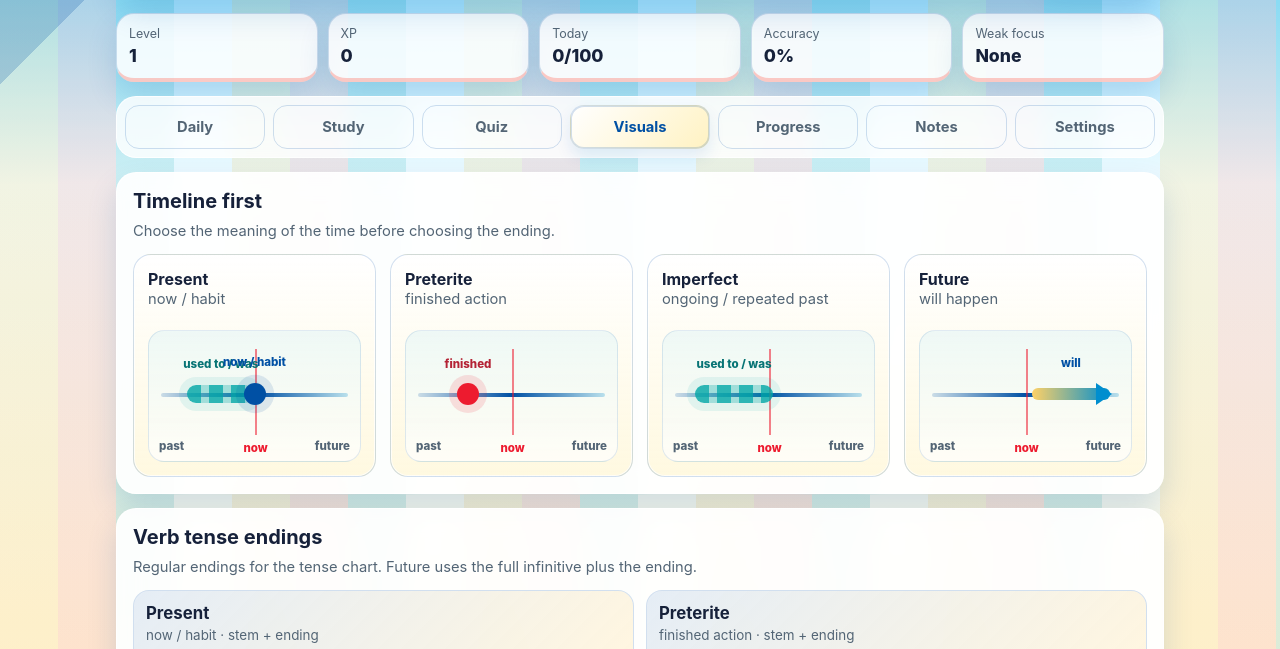
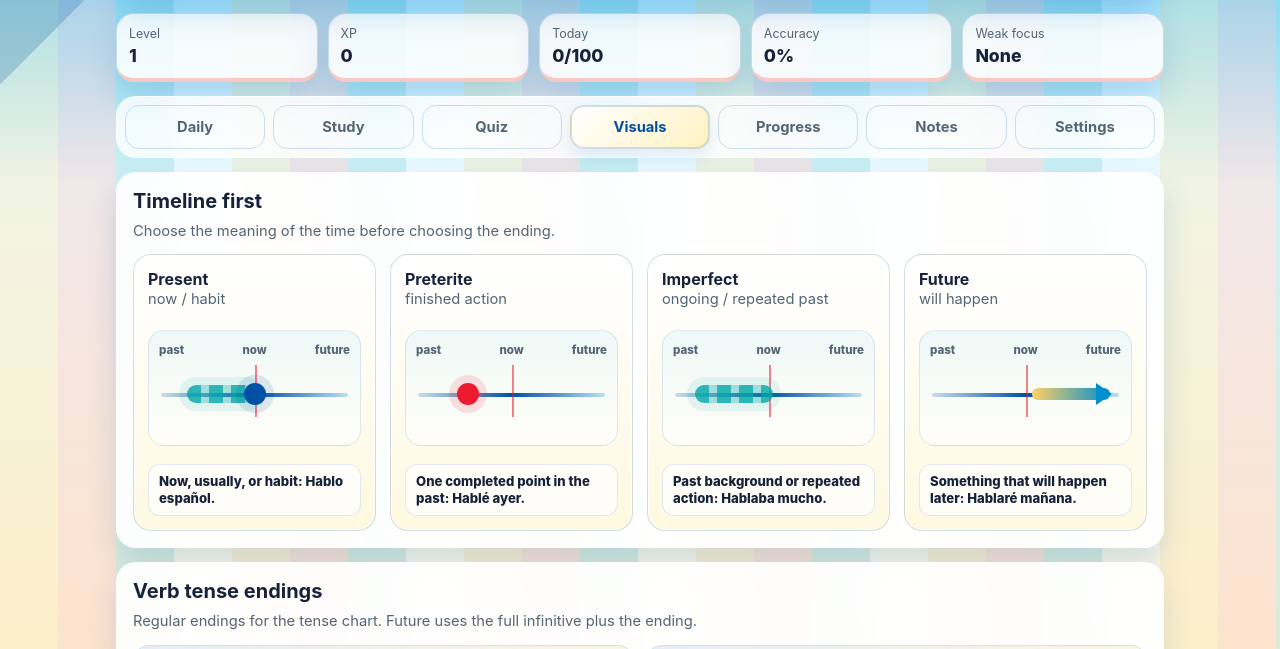
Before and after one commit to mzinnvo-code/boricua-flashcards, a plain HTML site: page 404.html in a window 1280 px wide. Both pictures are taken after a click on the button "Visuals". Shown: the part 103-752 px from the top of the page. Drawn offline with Linux system fonts and the light colour scheme.

Commit message:
Fix timeline labels and progress meters

```diff
--- a/404.html
+++ b/404.html
@@ -76,16 +76,16 @@
     .meter{height:12px;overflow:hidden;border:1px solid var(--line);border-radius:999px;background:rgba(0,80,164,.08)}.meter span{display:block;width:0;height:100%;background:linear-gradient(90deg,var(--blue),var(--sea),var(--yellow),var(--red));transition:width .25s ease}
     .task{display:grid;grid-template-columns:auto 1fr auto;gap:10px;align-items:center;margin-top:10px;padding:12px;border:1px solid var(--line);border-radius:16px;background:rgba(255,255,255,.72)}.check{width:30px;height:30px;border:2px solid var(--blue);border-radius:50%;display:grid;place-items:center;font-weight:900;color:var(--blue)}.check.done{background:rgba(16,132,92,.14);border-color:var(--good);color:var(--good)}
     label{display:block;margin-bottom:6px;color:var(--blue);font-size:.88rem;font-weight:850}select{width:100%;min-height:44px;border:1px solid var(--line);border-radius:999px;padding:10px 13px;font:inherit;font-weight:750;color:var(--ink);background:linear-gradient(135deg,#fff,#fff7d7)}.select-row{display:grid;grid-template-columns:1fr 1fr;gap:10px;margin-bottom:12px}.builder-grid{display:grid;grid-template-columns:repeat(4,1fr);gap:10px}.equation{display:flex;gap:8px;align-items:center;flex-wrap:wrap;margin-top:12px;font-size:clamp(1.35rem,5vw,2.25rem);font-weight:900}.piece{padding:8px 11px;border:1px solid var(--line);border-radius:14px;background:#fff}.choice-grid{display:grid;grid-template-columns:1fr 1fr;gap:10px}.choice,.quiz-choice{display:block;width:100%;min-height:48px;padding:13px;text-align:left;border:1px solid var(--line);border-radius:16px;background:rgba(255,255,255,.78);box-shadow:none}.choice.correct,.quiz-choice.correct{background:rgba(16,132,92,.13);border-color:rgba(16,132,92,.35)}.choice.wrong,.quiz-choice.wrong{background:rgba(180,35,53,.11);border-color:rgba(180,35,53,.35)}
-    .visual-card{min-height:210px;display:flex;flex-direction:column;justify-content:space-between;gap:10px;padding:14px;text-align:left;border:1px solid var(--line);border-radius:18px;background:linear-gradient(180deg,#fff,rgba(255,248,220,.88));box-shadow:inset 0 0 0 1px rgba(255,255,255,.7)}
-    .tense-timeline{position:relative;min-height:132px;margin-top:10px;padding:16px 10px 28px;border:1px solid rgba(0,80,164,.12);border-radius:16px;background:linear-gradient(180deg,rgba(174,233,255,.2),rgba(255,255,255,.72))}
+    .visual-card{min-height:228px;display:flex;flex-direction:column;justify-content:space-between;gap:10px;padding:14px;text-align:left;border:1px solid var(--line);border-radius:18px;background:linear-gradient(180deg,#fff,rgba(255,248,220,.88));box-shadow:inset 0 0 0 1px rgba(255,255,255,.7)}
+    .tense-timeline{position:relative;min-height:116px;margin-top:10px;padding:12px 10px 24px;border:1px solid rgba(0,80,164,.12);border-radius:16px;background:linear-gradient(180deg,rgba(174,233,255,.2),rgba(255,255,255,.72))}
+    .timeline-scale{display:grid;grid-template-columns:1fr 1fr 1fr;gap:4px;color:var(--muted);font-size:.72rem;font-weight:850;text-align:center}.timeline-scale span:first-child{text-align:left}.timeline-scale span:last-child{text-align:right}
     .tense-axis{position:absolute;left:12px;right:12px;top:62px;height:4px;border-radius:999px;background:linear-gradient(90deg,rgba(0,80,164,.18),var(--blue),rgba(0,142,207,.25))}
-    .tense-now{position:absolute;top:18px;bottom:26px;left:50%;width:2px;background:rgba(237,27,47,.55)}
-    .tense-now:after{content:"now";position:absolute;left:50%;bottom:-20px;transform:translateX(-50%);font-size:.72rem;font-weight:850;color:var(--red)}
-    .timeline-label{position:absolute;bottom:8px;font-size:.72rem;font-weight:850;color:var(--muted)}.timeline-label.past{left:10px}.timeline-label.future{right:10px}
-    .tense-mark{position:absolute;z-index:2}.tense-dot{left:24%;top:52px;width:22px;height:22px;border-radius:50%;background:var(--red);box-shadow:0 0 0 8px rgba(237,27,47,.13);animation:pop .85s ease both}.tense-dot:after{content:"finished";position:absolute;left:50%;top:-26px;transform:translateX(-50%);font-size:.72rem;font-weight:850;color:var(--bad);white-space:nowrap}
-    .tense-band{left:15%;right:48%;top:54px;height:18px;border-radius:999px;background:repeating-linear-gradient(90deg,rgba(0,166,166,.82) 0 14px,rgba(0,166,166,.35) 14px 22px);box-shadow:0 0 0 8px rgba(0,166,166,.09);animation:stretch .9s ease both}.tense-band:after{content:"used to / was";position:absolute;left:50%;top:-28px;transform:translateX(-50%);font-size:.72rem;font-weight:850;color:#087475;white-space:nowrap}
-    .tense-pulse{left:50%;top:52px;width:22px;height:22px;border-radius:50%;background:var(--blue);transform:translateX(-50%);box-shadow:0 0 0 8px rgba(0,80,164,.12);animation:pulse 1.45s ease-in-out infinite}.tense-pulse:after{content:"now / habit";position:absolute;left:50%;top:-28px;transform:translateX(-50%);font-size:.72rem;font-weight:850;color:var(--blue);white-space:nowrap}
-    .tense-arrow{left:53%;right:10%;top:57px;height:12px;border-radius:999px;background:linear-gradient(90deg,var(--yellow),var(--sea));animation:slide .9s ease both}.tense-arrow:after{content:"";position:absolute;right:-2px;top:50%;width:0;height:0;transform:translateY(-50%);border-top:11px solid transparent;border-bottom:11px solid transparent;border-left:16px solid var(--sea)}.tense-arrow:before{content:"will";position:absolute;left:50%;top:-32px;transform:translateX(-50%);font-size:.72rem;font-weight:850;color:var(--blue);white-space:nowrap}
+    .tense-now{position:absolute;top:34px;bottom:28px;left:50%;width:2px;background:rgba(237,27,47,.55)}
+    .tense-mark{position:absolute;z-index:2}.tense-dot{left:24%;top:52px;width:22px;height:22px;border-radius:50%;background:var(--red);box-shadow:0 0 0 8px rgba(237,27,47,.13);animation:pop .85s ease both}
+    .tense-band{left:15%;right:48%;top:54px;height:18px;border-radius:999px;background:repeating-linear-gradient(90deg,rgba(0,166,166,.82) 0 14px,rgba(0,166,166,.35) 14px 22px);box-shadow:0 0 0 8px rgba(0,166,166,.09);animation:stretch .9s ease both}
+    .tense-pulse{left:50%;top:52px;width:22px;height:22px;border-radius:50%;background:var(--blue);transform:translateX(-50%);box-shadow:0 0 0 8px rgba(0,80,164,.12);animation:pulse 1.45s ease-in-out infinite}
+    .tense-arrow{left:53%;right:10%;top:57px;height:12px;border-radius:999px;background:linear-gradient(90deg,var(--yellow),var(--sea));animation:slide .9s ease both}.tense-arrow:after{content:"";position:absolute;right:-2px;top:50%;width:0;height:0;transform:translateY(-50%);border-top:11px solid transparent;border-bottom:11px solid transparent;border-left:16px solid var(--sea)}
+    .timeline-caption{min-height:48px;margin-top:8px;padding:8px 10px;border:1px solid rgba(0,80,164,.12);border-radius:12px;background:rgba(255,255,255,.72);color:var(--ink);font-size:.82rem;line-height:1.3;font-weight:760}
     .ending-chart{display:grid;grid-template-columns:repeat(2,minmax(0,1fr));gap:12px;margin-top:12px}.ending-card{overflow:hidden;border:1px solid var(--line);border-radius:16px;background:rgba(255,255,255,.76)}.ending-card-header{padding:12px 12px 8px;border-bottom:1px solid var(--line);background:linear-gradient(135deg,rgba(0,80,164,.1),rgba(255,209,102,.2))}.ending-card h3{margin:0}.ending-note{margin-top:4px;color:var(--muted);font-size:.84rem}.ending-card table{font-size:.86rem}.ending-card th,.ending-card td{white-space:nowrap}.ending-ending{font-weight:900;color:var(--blue)}
     @keyframes pop{0%{transform:scale(.7);opacity:.2}100%{transform:scale(1);opacity:1}}@keyframes stretch{0%{transform:scaleX(.2);transform-origin:left;opacity:.25}100%{transform:scaleX(1);transform-origin:left;opacity:1}}@keyframes slide{0%{transform:translateX(-18px);opacity:.25}100%{transform:translateX(0);opacity:1}}@keyframes pulse{0%,100%{box-shadow:0 0 0 8px rgba(0,80,164,.12)}50%{box-shadow:0 0 0 14px rgba(0,80,164,.05)}}
     table{width:100%;border-collapse:collapse;font-size:.92rem}th,td{padding:8px 7px;border-bottom:1px solid var(--line);text-align:left;vertical-align:top}th{color:var(--muted)}.table-wrap{overflow-x:auto}.note-list{display:grid;gap:8px;margin:0;padding-left:18px}.activity-list{display:grid;gap:10px;margin-top:12px}.activity-item{padding:11px;border:1px solid rgba(0,80,164,.13);border-radius:14px;background:rgba(255,255,255,.68)}details.answer-key{margin-top:12px;padding:10px 12px;border:1px solid rgba(0,80,164,.14);border-radius:14px;background:rgba(255,209,102,.18)}details.answer-key summary{cursor:pointer;color:var(--blue);font-weight:850}
@@ -883,15 +883,15 @@
     function renderDaily(){const date=todayKey();if(!state.dailyTasks[date])state.dailyTasks[date]={};const tasks=[{key:"study",label:"Study 5 due or weak cards",xp:15,tab:"study"},{key:"quiz",label:"Answer a focused quiz",xp:20,tab:"quiz"},{key:"visual",label:"Use one visual grammar trainer",xp:15,tab:"visuals"},{key:"sentence",label:"Say one Puerto Rico sentence out loud",xp:10,tab:"daily"}];$("dailyTasks").innerHTML=tasks.map(function(t){const done=!!state.dailyTasks[date][t.key];return '<div class="task"><div class="check '+(done?'done':'')+'">'+(done?'✓':'')+'</div><div><strong>'+safe(t.label)+'</strong><div class="small muted">'+t.xp+' XP</div></div><button type="button" data-task="'+t.key+'" data-tabtarget="'+t.tab+'">'+(done?'Done':'Mark done')+'</button></div>';}).join("");$("dailyTasks").querySelectorAll("[data-task]").forEach(function(btn){btn.addEventListener("click",function(){const key=btn.dataset.task;if(!state.dailyTasks[date][key]){state.dailyTasks[date][key]=true;earnXp(tasks.find(function(t){return t.key===key;}).xp);saveState();}if(btn.dataset.tabtarget&&btn.dataset.tabtarget!=="daily")switchTab(btn.dataset.tabtarget);renderDaily();updateUI();});});const weak=topWeakFocus()[0];$("dailyRecommendation").innerHTML=weak?'Your current weak focus is <strong>'+safe(focusLabel[weak[0]]||weak[0])+'</strong>. Try the Visuals tab or quiz that section next.':'Start with Study, then take a short Quiz. Misses will turn into focused recommendations.';}
     function randomWarmup(){const verb=builderVerbs[Math.floor(Math.random()*builderVerbs.length)];const tenseKey=Object.keys(endings)[Math.floor(Math.random()*4)];const subj=subjects[Math.floor(Math.random()*subjects.length)];const context=contexts[Math.floor(Math.random()*contexts.length)];const built=conjugate(verb,tenseKey,subj.key);$("warmupPrompt").textContent="Say: "+subj.text+" "+built.form+" "+context+".";$("warmupHint").textContent=endings[tenseKey].name+": "+endings[tenseKey].cue+". Build it as "+built.base+" + "+built.ending+".";}
     function conjugate(verb,tenseKey,subjectKey){const tense=endings[tenseKey];const i=subjects.findIndex(function(s){return s.key===subjectKey;});const base=tenseKey==="future"?verb.inf:verb.stem;const ending=tense[verb.type][i];return {base:base,ending:ending,form:base+ending};}
-    function visualMarkup(type){const mark=type==="dot"?'<div class="tense-mark tense-dot"></div>':type==="line"?'<div class="tense-mark tense-band"></div>':type==="arrow"?'<div class="tense-mark tense-arrow"></div>':'<div class="tense-mark tense-band" style="left:18%;right:50%;opacity:.45"></div><div class="tense-mark tense-pulse"></div>';return '<div class="tense-timeline" aria-hidden="true"><div class="tense-axis"></div><div class="tense-now"></div><span class="timeline-label past">past</span><span class="timeline-label future">future</span>'+mark+'</div>';}
+    function visualMarkup(type,caption){const mark=type==="dot"?'<div class="tense-mark tense-dot"></div>':type==="line"?'<div class="tense-mark tense-band"></div>':type==="arrow"?'<div class="tense-mark tense-arrow"></div>':'<div class="tense-mark tense-band" style="left:18%;right:50%;opacity:.45"></div><div class="tense-mark tense-pulse"></div>';return '<div class="tense-timeline" aria-hidden="true"><div class="timeline-scale"><span>past</span><span>now</span><span>future</span></div><div class="tense-axis"></div><div class="tense-now"></div>'+mark+'</div><div class="timeline-caption">'+safe(caption)+'</div>';}
     function endingDisplay(tenseKey,ending){return tenseKey==="future"?"+"+ending:ending;}
     function renderEndingChart(){const keys=Object.keys(endings);$("endingChart").innerHTML=keys.map(function(k){const t=endings[k];return '<div class="ending-card"><div class="ending-card-header"><h3>'+safe(t.name)+'</h3><div class="ending-note">'+safe(t.cue)+(k==="future"?" · infinitive + ending":" · stem + ending")+'</div></div><div class="table-wrap"><table><thead><tr><th>Subject</th><th>-ar</th><th>-er</th><th>-ir</th></tr></thead><tbody>'+subjects.map(function(s,i){return '<tr><td>'+safe(s.label)+'</td><td><span class="ending-ending">'+safe(endingDisplay(k,t.ar[i]))+'</span></td><td><span class="ending-ending">'+safe(endingDisplay(k,t.er[i]))+'</span></td><td><span class="ending-ending">'+safe(endingDisplay(k,t.ir[i]))+'</span></td></tr>';}).join("")+'</tbody></table></div></div>';}).join("");}
-    function renderVisuals(){const keys=Object.keys(endings);$("timelineCards").innerHTML=keys.map(function(k){const t=endings[k];return '<div class="visual-card"><div><strong>'+safe(t.name)+'</strong><div class="small muted">'+safe(t.cue)+'</div></div>'+visualMarkup(t.visual)+'</div>';}).join("");renderEndingChart();$("builderVerb").innerHTML=builderVerbs.map(function(v){return '<option value="'+v.inf+'">'+v.inf+'</option>';}).join("");$("builderTense").innerHTML=keys.map(function(k){return '<option value="'+k+'">'+endings[k].name+'</option>';}).join("");$("builderSubject").innerHTML=subjects.map(function(s){return '<option value="'+s.key+'">'+s.label+'</option>';}).join("");$("builderContext").innerHTML=contexts.map(function(c,i){return '<option value="'+i+'">'+c+'</option>';}).join("");["builderVerb","builderTense","builderSubject","builderContext"].forEach(function(id){$(id).addEventListener("change",renderBuilder);});renderBuilder();renderPiDrill();renderSerIrDrill();renderClassPhrases();}
+    function renderVisuals(){const keys=Object.keys(endings);const captions={present:"Now, usually, or habit: Hablo español.",preterite:"One completed point in the past: Hablé ayer.",imperfect:"Past background or repeated action: Hablaba mucho.",future:"Something that will happen later: Hablaré mañana."};$("timelineCards").innerHTML=keys.map(function(k){const t=endings[k];return '<div class="visual-card"><div><strong>'+safe(t.name)+'</strong><div class="small muted">'+safe(t.cue)+'</div></div>'+visualMarkup(t.visual,captions[k])+'</div>';}).join("");renderEndingChart();$("builderVerb").innerHTML=builderVerbs.map(function(v){return '<option value="'+v.inf+'">'+v.inf+'</option>';}).join("");$("builderTense").innerHTML=keys.map(function(k){return '<option value="'+k+'">'+endings[k].name+'</option>';}).join("");$("builderSubject").innerHTML=subjects.map(function(s){return '<option value="'+s.key+'">'+s.label+'</option>';}).join("");$("builderContext").innerHTML=contexts.map(function(c,i){return '<option value="'+i+'">'+c+'</option>';}).join("");["builderVerb","builderTense","builderSubject","builderContext"].forEach(function(id){$(id).addEventListener("change",renderBuilder);});renderBuilder();renderPiDrill();renderSerIrDrill();renderClassPhrases();}
     function renderBuilder(){const verb=builderVerbs.find(function(v){return v.inf===$("builderVerb").value;})||builderVerbs[0];const tenseKey=$("builderTense").value||"present";const subj=subjects.find(function(s){return s.key===$("builderSubject").value;})||subjects[0];const built=conjugate(verb,tenseKey,subj.key);const context=contexts[Number($("builderContext").value)||0];const buildLabel=tenseKey==="future"?"infinitive":"stem";$("builderEquation").innerHTML='<span class="piece">'+safe(built.base)+'</span><span class="muted">+</span><span class="piece">'+safe(built.ending)+'</span><span class="muted">=</span><span class="answer">'+safe(built.form)+'</span>';$("builderExample").innerHTML='<strong>'+safe(subj.text+" "+built.form+" "+context+".")+'</strong><br><span class="muted">'+safe(endings[tenseKey].name+": "+endings[tenseKey].cue+". Build with the "+buildLabel+".")+'</span>';}
     function renderPiDrill(){const q=piDrills[piIndex%piDrills.length];$("piPrompt").textContent=q.es;$("piChoices").innerHTML=q.options.map(function(o){return '<button type="button" class="choice" data-pi="'+safe(o)+'">'+safe(o)+'</button>';}).join("");$("piFeedback").textContent="Pick the better form.";$("piChoices").querySelectorAll("[data-pi]").forEach(function(btn){btn.addEventListener("click",function(){const ok=btn.dataset.pi===q.answer;btn.classList.add(ok?"correct":"wrong");$("piFeedback").innerHTML='<strong>'+(ok?'Correct.':'Not quite.')+'</strong> '+safe(q.note);if(ok){earnXp(5);saveState();}else{recordWeakFocus(q);saveState();}updateUI();setTimeout(function(){piIndex++;renderPiDrill();},1100);});});}
     function renderSerIrDrill(){const q=serIrDrills[serIrIndex%serIrDrills.length];$("serIrPrompt").textContent=q.es;$("serIrChoices").innerHTML=q.options.map(function(o){return '<button type="button" class="choice" data-si="'+safe(o)+'">'+safe(o.toUpperCase())+'</button>';}).join("");$("serIrFeedback").textContent="Movement = ir. Description, identity, or event = ser.";$("serIrChoices").querySelectorAll("[data-si]").forEach(function(btn){btn.addEventListener("click",function(){const ok=btn.dataset.si===q.answer;btn.classList.add(ok?"correct":"wrong");$("serIrFeedback").innerHTML='<strong>'+(ok?'Correct.':'Not quite.')+'</strong> '+safe(q.note);if(ok){earnXp(5);saveState();}else{recordWeakFocus(q);saveState();}updateUI();setTimeout(function(){serIrIndex++;renderSerIrDrill();},1100);});});}
     function renderClassPhrases(){const phrases=DECK.filter(function(c){return c.category==="class_notes";}).slice(-18);$("classPhraseCards").innerHTML=phrases.map(function(c){return '<div class="choice"><strong>'+safe(c.es)+'</strong><div class="small muted">'+safe(c.en)+'</div><div class="example">'+safe(c.exampleEs)+'</div></div>';}).join("");$("classTranslationPrompts").innerHTML=phrases.slice(0,8).map(function(c){return '<div class="activity-item"><strong>'+safe(c.en)+'</strong><br><span class="muted">Answer: '+safe(c.es)+'</span></div>';}).join("");}
-    function updateMeters(){const today=getTodayXp();const pct=Math.min(100,Math.round(today/XP_GOAL*100));$("goalMeter").style.width=pct+"%";$("goalText").textContent=today+" / "+XP_GOAL+" XP today";$("progressGoalMeter").style.width=pct+"%";$("todayGoalPct").textContent=today+" / "+XP_GOAL+" XP today ("+pct+"%)";const deck=getDeck();const cats=["verb","common","puerto_rico","class_notes","grammar"];const rows=[{label:"All cards",cards:deck}].concat(cats.map(function(cat){return {label:categoryLabel[cat],cards:deck.filter(function(c){return c.category===cat;})};}));$("progressMeters").innerHTML=rows.map(function(row){const mastered=row.cards.filter(function(c){return state.progress[c.id].box>=4;}).length;const rowPct=row.cards.length?Math.round(mastered/row.cards.length*100):0;return '<div class="activity-item"><div class="row" style="justify-content:space-between"><strong>'+safe(row.label)+'</strong><span class="small muted">'+mastered+' / '+row.cards.length+'</span></div><div class="meter" style="margin-top:8px"><span style="width:'+rowPct+'%"></span></div></div>';}).join("");}
+    function updateMeters(){const today=getTodayXp();const pct=Math.min(100,Math.round(today/XP_GOAL*100));$("goalMeter").style.width=pct+"%";$("goalText").textContent=today+" / "+XP_GOAL+" XP today";$("progressGoalMeter").style.width=pct+"%";$("todayGoalPct").textContent=today+" / "+XP_GOAL+" XP today ("+pct+"%)";const deck=getDeck();const cats=["verb","common","puerto_rico","class_notes","grammar"];const rows=[{label:"All cards",cards:deck}].concat(cats.map(function(cat){return {label:categoryLabel[cat],cards:deck.filter(function(c){return c.category===cat;})};}));$("progressMeters").innerHTML=rows.map(function(row){const mastered=row.cards.filter(function(c){return state.progress[c.id].box>=4;}).length;const progressPoints=row.cards.reduce(function(sum,c){const p=state.progress[c.id]||{box:1};return sum+Math.max(0,Math.min(4,(p.box||1)-1));},0);const rowPct=row.cards.length?Math.round(progressPoints/(row.cards.length*4)*100):0;return '<div class="activity-item"><div class="row" style="justify-content:space-between"><strong>'+safe(row.label)+'</strong><span class="small muted">'+rowPct+'% · '+mastered+' mastered</span></div><div class="meter" style="margin-top:8px"><span style="width:'+rowPct+'%"></span></div></div>';}).join("");}
     function badgeList(){const deck=getDeck();const mastered=deck.filter(function(c){return state.progress[c.id].box>=4;}).length;const badges=[];if(state.xp>=50)badges.push("First 50 XP");if(state.xp>=250)badges.push("On a roll");if(state.bestStreak>=7)badges.push("7-card streak");if(mastered>=10)badges.push("10 mastered");if(mastered>=30)badges.push("30 mastered");if(accuracy()>=85&&state.quizAnswered>=10)badges.push("Sharp recall");return badges;}
     function renderProgress(){updateMeters();const weak=topWeakFocus();$("weakFocusList").innerHTML=weak.length?weak.slice(0,6).map(function(item){return '<div class="activity-item"><strong>'+safe(focusLabel[item[0]]||item[0])+'</strong><div class="small muted">'+item[1]+' misses. Practice this in Quiz or Visuals.</div></div>';}).join(""):'<div class="activity-item small muted">No misses yet. Great start.</div>';const badges=badgeList();$("badges").innerHTML=badges.length?badges.map(function(b){return '<span class="badge">'+safe(b)+'</span>';}).join(""):'<span class="small muted">No badges yet. Start with a few study rounds or a quiz.</span>';$("statsList").innerHTML='<div class="activity-item"><strong>Cards due now</strong><div class="small muted">'+getDeck().filter(dueNow).length+'</div></div><div class="activity-item"><strong>Reviewed</strong><div class="small muted">'+state.reviewed+'</div></div><div class="activity-item"><strong>Best streak</strong><div class="small muted">'+state.bestStreak+'</div></div>';}
     function updateUI(){const weak=topWeakFocus()[0];$("levelValue").textContent=levelFromXp(state.xp);$("xpValue").textContent=state.xp;$("todayValue").textContent=getTodayXp()+"/"+XP_GOAL;$("accuracyValue").textContent=accuracy()+"%";$("weakFocusValue").textContent=weak?(focusLabel[weak[0]]||weak[0]):"None";$("directionBtn").textContent=state.settings.direction==="en-es"?"EN → ES":"ES → EN";$("prToggle").textContent=state.settings.includePR?"On":"Off";$("dueToggle").textContent=state.settings.dueOnly?"On":"Off";updateMeters();renderStudyCard();renderDaily();}
--- a/sw.js
+++ b/sw.js
@@ -1,5 +1,5 @@
 
-const CACHE = "boricua-flashcards-v8";
+const CACHE = "boricua-flashcards-v9";
 const ASSETS = [
   "./",
   "./index.html",
```
Also changed, not shown: index.html (+12 -12 lines), 1 other file.
